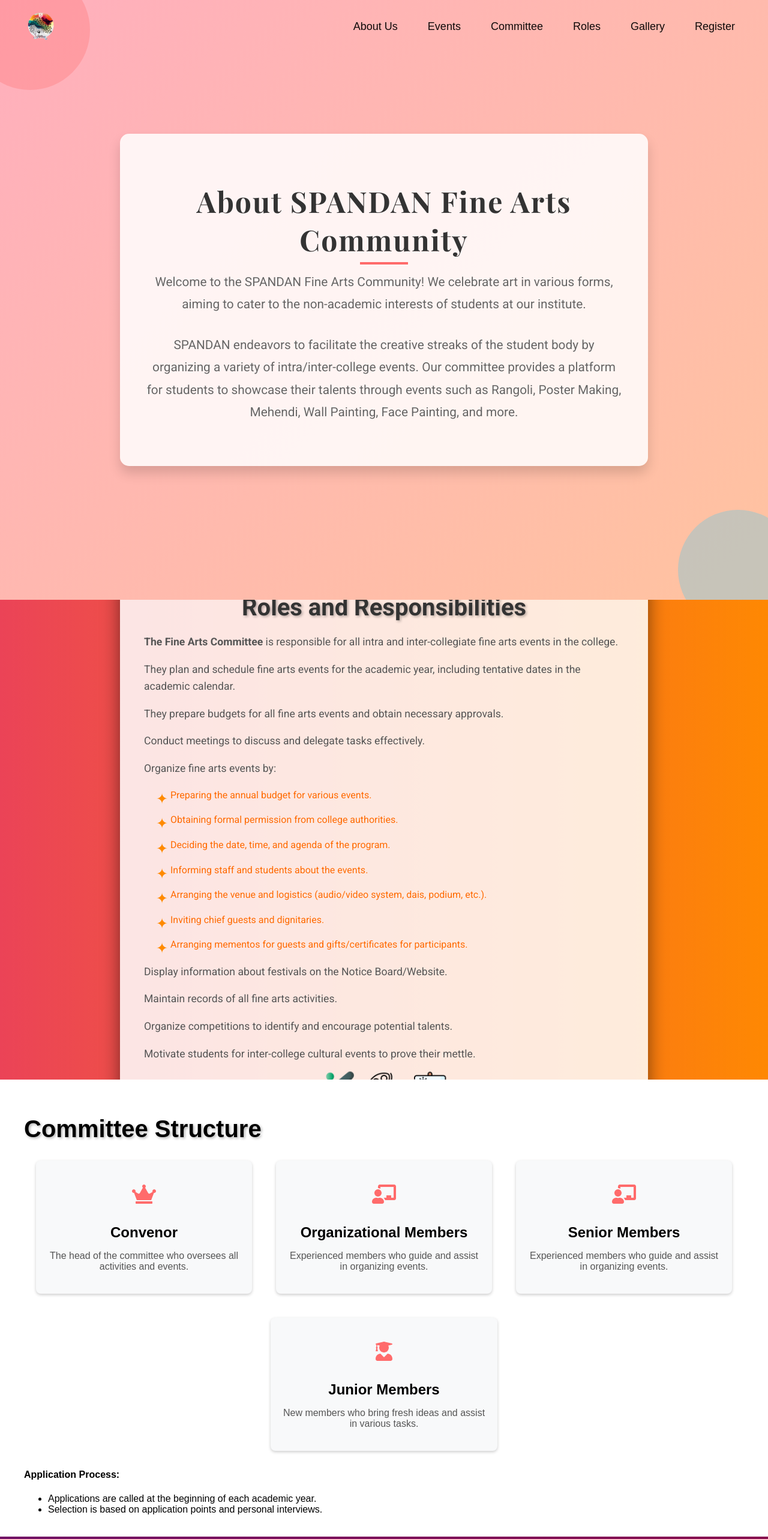
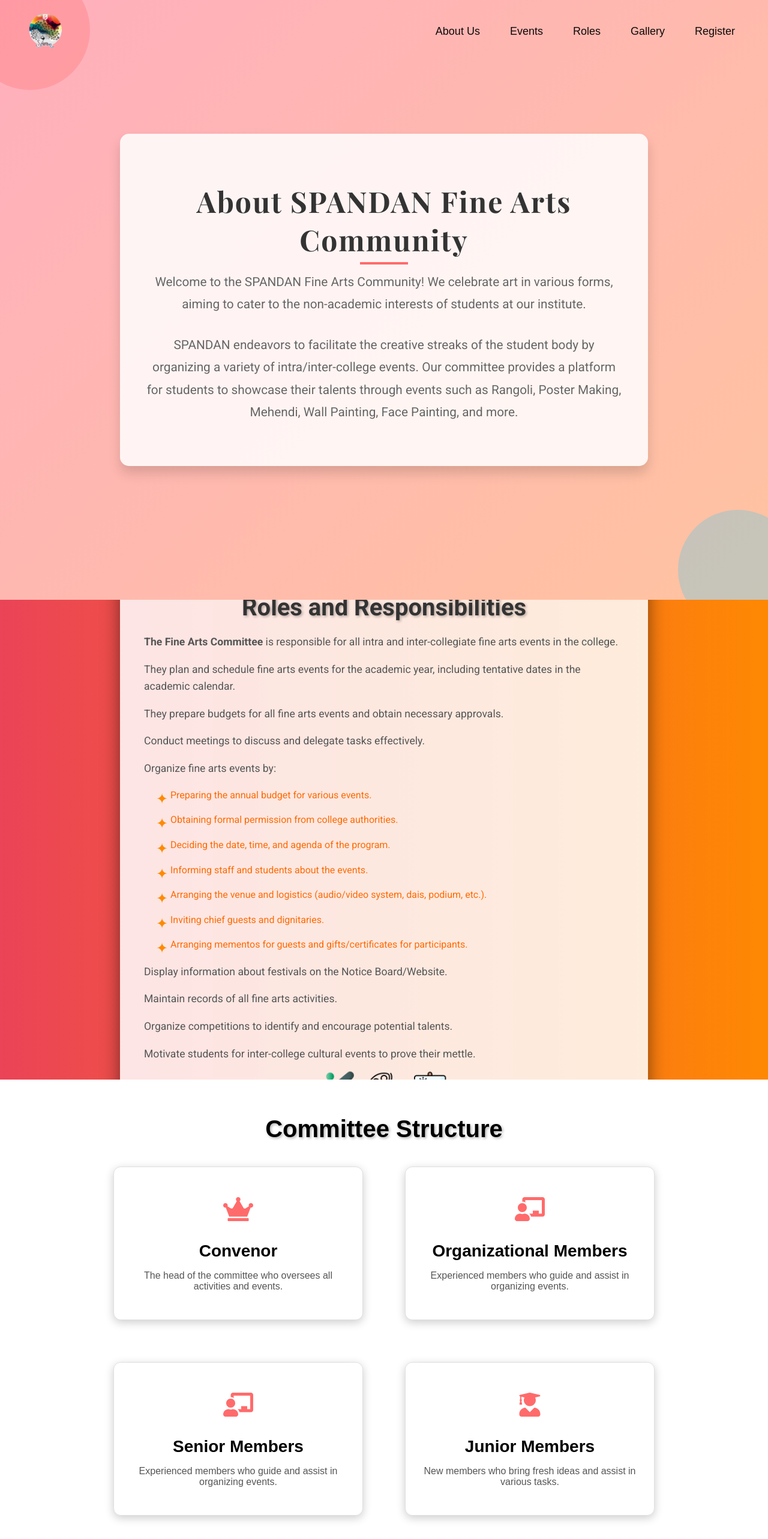
Before and after one commit to 0609Abhinav/spandan-website, a React (Create React App) app: page / in a window 1280 px wide. Shown: the top 2566 px of the page at 60% size. Built offline with nearby package versions, Linux system fonts and the light colour scheme.

Commit message:
"Removed Committee component, updated Navbar and CommitteeStructure components with new styles and functionality, and refactored code organization."

```diff
--- a/src/App.js
+++ b/src/App.js
@@ -2,7 +2,7 @@ import React from 'react';
 import Navbar from './Navbar/navbar'; // Adjust path as necessary
 import AboutUs from '../src/components/AboutUs/aboutus'; // Adjust path as necessary
 import Events from './components/Events/Events'; // Adjust path as necessary
-import Committee from './components/Committee'; // Adjust path as necessary
+ // Adjust path as necessary
 import EventForm from './components/EventForm'; // Adjust path as necessary
 import RolesAndResponsibilities from '../src/components/roles/RolesAndResponsibilities'; // Ensure this is correct
 import CommitteeStructure from '../src/components/CommitteeStructure/CommitteeStructure'; // Ensure this is correct
@@ -23,9 +23,6 @@ const App = () => {
             <section id="events">
                 <Events />
             </section>
-            <section id="committee">
-                <Committee />
-            </section>
             <section id="event-form">
                 <EventForm />
             </section>
--- a/src/Navbar/navbar.css
+++ b/src/Navbar/navbar.css
@@ -19,7 +19,7 @@ body {
 }
 
 .navbar.scrolled {
-    background: linear-gradient(135deg, #ff6b6b, #f7e38e);  /* Example gradient */
+    background: linear-gradient(135deg, #ff6b6b, #f7e38e); /* Example gradient */
     box-shadow: 0 4px 12px rgba(0, 0, 0, 0.1);
 }
 
@@ -35,7 +35,7 @@ body {
 
 /* Logo */
 .logo img {
-    height: 55px;
+    height: 5px;
     transition: transform 0.3s ease;
 }
 
@@ -110,6 +110,10 @@ body {
         width: 100%;
     }
 
+    .nav-links.show {
+        display: flex; /* Ensure nav links show when open */
+    }
+
     .nav-links li {
         width: 100%;
         text-align: center;
@@ -135,3 +139,23 @@ body {
         opacity: 1;
     }
 }
+/* Logo */
+.logo img {
+    height: 70px;  /* Increase the default height */
+    transition: transform 0.3s ease;  /* Smooth transition for scaling */
+}
+
+/* Logo on Hover */
+.logo img:hover {
+    transform: scale(1.1);  /* Scale the logo up on hover */
+}
+
+/* Preventing Right Click */
+.logo img {
+    pointer-events: none; /* Prevents right-click context menu */
+}
+
+/* Alternative: Using a 'div' for logo to disable right-click */
+.logo {
+    pointer-events: none; /* Prevents interaction with the logo */
+}
--- a/src/Navbar/navbar.js
+++ b/src/Navbar/navbar.js
@@ -10,6 +10,11 @@ const Navbar = () => {
     // Toggle the mobile menu
     const toggleMenu = () => {
         setIsOpen(!isOpen);
+    };
+
+    // Close the menu
+    const closeMenu = () => {
+        setIsOpen(false);
     };
 
     // Handle scroll event to add background color when scrolling
@@ -46,22 +51,19 @@ const Navbar = () => {
                 {/* Navigation Links */}
                 <ul className={`nav-links ${isOpen ? 'show' : ''}`}>
                     <li>
-                        <Link to="about-us" smooth={true} duration={500} onClick={toggleMenu}>About Us</Link>
+                        <Link to="about-us" smooth={true} duration={500} onClick={closeMenu}>About Us</Link>
                     </li>
                     <li>
-                        <Link to="events" smooth={true} duration={500} onClick={toggleMenu}>Events</Link>
+                        <Link to="events" smooth={true} duration={500} onClick={closeMenu}>Events</Link>
                     </li>
                     <li>
-                        <Link to="committee" smooth={true} duration={500} onClick={toggleMenu}>Committee</Link>
+                        <Link to="roles-and-responsibilities" smooth={true} duration={500} onClick={closeMenu}>Roles</Link>
                     </li>
                     <li>
-                        <Link to="roles-and-responsibilities" smooth={true} duration={500} onClick={toggleMenu}>Roles</Link>
+                        <Link to="gallery" smooth={true} duration={500} onClick={closeMenu}>Gallery</Link>
                     </li>
                     <li>
-                        <Link to="gallery" smooth={true} duration={500} onClick={toggleMenu}>Gallery</Link>
-                    </li>
-                    <li>
-                        <Link to="register" smooth={true} duration={500} onClick={toggleMenu}>Register</Link>
+                        <Link to="register" smooth={true} duration={500} onClick={closeMenu}>Register</Link>
                     </li>
                 </ul>
             </div>
--- a/src/components/Committee.js
+++ /dev/null
@@ -1,22 +0,0 @@
-import React from 'react';
-
-const Committee = () => {
-    const committeeMembers = [
-        { name: 'Alice', role: 'President' },
-        { name: 'Bob', role: 'Secretary' },
-        { name: 'Charlie', role: 'Treasurer' },
-    ];
-
-    return (
-        <section id="committee">
-            <h2>Committee Members</h2>
-            <ul>
-                {committeeMembers.map((member, index) => (
-                    <li key={index}>{member.name} - {member.role}</li>
-                ))}
-            </ul>
-        </section>
-    );
-};
-
-export default Committee;
--- a/src/components/CommitteeStructure/CommitteeStructure.css
+++ b/src/components/CommitteeStructure/CommitteeStructure.css
@@ -1,79 +1,137 @@
 /* Committee Structure Section */
 .committee-structure {
     transition: transform 0.3s ease;
-    padding: 20px; /* Padding inside the structure */
-    max-width: 1200px; /* Limit the width for larger screens */
-    margin: 0 auto; /* Center the structure */
+    padding: 20px;
+    max-width: 1200px;
+    margin: 0 auto;
 }
 
-.committee-structure:hover {
-    transform: scale(1.02); /* Slight zoom effect on hover */
+/* Center Heading */
+h3 {
+    text-align: center; /* Center the heading */
+    margin-bottom: 20px; /* Add space below the heading */
 }
 
 /* Structure Container */
 .structure {
     display: flex;
-    justify-content: center; /* Align items to the center */
-    flex-wrap: wrap; /* Allows items to wrap for responsiveness */
-    gap: 20px; /* Ensure space between elements */
-    padding: 0 10px; /* Padding inside structure to prevent overflow */
+    justify-content: center;
+    flex-wrap: wrap;
+    gap: 30px; /* Increased gap for better spacing */
+    padding: 0 10px;
 }
 
 /* Role Card Styling */
 .role {
-    background-color: #f8f9fa; /* Light background for roles */
-    border-radius: 8px;
-    padding: 20px;
+    position: relative; /* For positioning popup cards */
+    background-color: #ffffff; /* Bright background for better contrast */
+    border-radius: 12px; /* Rounded corners */
+    padding: 30px; /* Increased padding */
     text-align: center;
-    box-sizing: border-box; /* Ensure padding does not affect the width */
-    box-shadow: 0 2px 5px rgba(0, 0, 0, 0.2); /* Subtle shadow for depth */
+    box-shadow: 0 4px 15px rgba(0, 0, 0, 0.2); /* More pronounced shadow */
     transition: transform 0.3s ease, box-shadow 0.3s ease;
-    flex: 1 1 calc(33% - 40px); /* Flex behavior to fit within 3 columns */
-    max-width: 32%; /* Prevent the cards from stretching too much */
-    margin: 10px;
+    flex: 1 1 calc(30% - 40px); /* Adjusted for 3 items per row */
+    max-width: 30%; /* Max width for better sizing */
+    margin: 20px; /* Increased margin */
+    overflow: hidden; /* Ensure overflow is hidden */
+    border: 1px solid #e0e0e0; /* Subtle border */
 }
 
+/* Hover Effects for Role Cards */
 .role:hover {
-    transform: scale(1.05); /* Slight zoom effect on hover */
-    box-shadow: 0 4px 10px rgba(0, 0, 0, 0.3); /* Deeper shadow on hover */
+    transform: translateY(-5px); /* Lift effect on hover */
+    box-shadow: 0 8px 25px rgba(0, 0, 0, 0.3); /* Stronger shadow on hover */
+}
+
+/* Popup Card Styling */
+.popup-card {
+    position: absolute; /* Positioning the popup card */
+    top: 0;
+    left: 0;
+    width: 100%;
+    height: 100%;
+    background-color: rgba(255, 255, 255, 0.9); /* Semi-transparent background */
+    display: flex;
+    align-items: center;
+    justify-content: center;
+    opacity: 0; /* Initially hidden */
+    transition: opacity 0.3s ease;
+}
+
+.role:hover .popup-card {
+    opacity: 1; /* Show popup on hover */
 }
 
 /* Icon Styling */
 .icon {
-    font-size: 2rem; /* Size of the icons */
-    color: #ff6b6b; /* Customize icon color */
+    font-size: 2.5rem; /* Larger icon size */
+    color: #ff6b6b;
+    margin-bottom: 15px; /* Space between icon and title */
 }
 
 /* Role Title Styling */
 .role-title {
-    font-size: 1.5rem; /* Size of role titles */
+    font-size: 1.75rem; /* Increased title size */
+    margin: 15px 0;
+    font-weight: bold; /* Bold title for emphasis */
+}
+
+/* Member Card Styling */
+.member-card {
+    text-align: center;
+    max-width: 250px; /* Set a max width for cards */
+    background-color: #f0f8ff; /* Light background for member cards */
+    border-radius: 8px; /* Rounded corners */
+    padding: 15px; /* Padding for member cards */
+    box-shadow: 0 2px 10px rgba(0, 0, 0, 0.2); /* Soft shadow */
+    transition: transform 0.3s ease; /* Animation on hover */
+}
+
+.member-card:hover {
+    transform: scale(1.05); /* Slightly enlarge on hover */
+}
+
+.member-photo {
+    width: 80%; /* Responsive photo size */
+    border-radius: 50%; /* Circular image */
+    margin-bottom: 10px; /* Space below the image */
+}
+
+.member-name {
+    font-size: 1.5rem; /* Increased font size */
     margin: 10px 0;
+    color: #333; /* Darker text color for names */
+}
+
+.member-department {
+    font-size: 1.1rem; /* Slightly larger font size for department */
+    color: #555; /* Lighter text color for departments */
 }
 
 /* Responsive Design for Smaller Screens */
 @media (max-width: 1024px) {
     .role {
-        flex: 1 1 calc(45% - 40px); /* 2 items per row on tablets */
+        flex: 1 1 calc(45% - 40px);
         max-width: 45%;
     }
 }
 
 @media (max-width: 768px) {
     .role {
-        flex: 1 1 100%; /* 1 item per row on mobile */
-        max-width: 100%; /* Ensure full width on small screens */
+        flex: 1 1 100%;
+        max-width: 100%;
     }
 
     .structure {
-        justify-content: center; /* Center content on small screens */
+        justify-content: center;
     }
 }
 
 /* Frame Styling for Context */
 .frame {
-    border: 2px solid #ff6b6b; /* Optional border around the frame */
+    border: 2px solid #ff6b6b;
     padding: 20px;
     border-radius: 12px;
-    max-width: 1240px; /* Limit width of the frame */
-    margin: 20px auto; /* Center the frame */
+    max-width: 1240px;
+    margin: 20px auto;
 }
--- a/src/components/CommitteeStructure/CommitteeStructure.js
+++ b/src/components/CommitteeStructure/CommitteeStructure.js
@@ -1,40 +1,90 @@
 import React from 'react';
-import { FaUserGraduate, FaChalkboardTeacher, FaCrown } from 'react-icons/fa'; // Import icons
+import { FaUserGraduate, FaChalkboardTeacher, FaCrown } from 'react-icons/fa';
+import './CommitteeStructure.css';
 
-import './CommitteeStructure.css'; // Import CSS for additional styling
+const membersData = {
+    convenor: [
+        { name: "John Doe", photo: "path/to/photo1.jpg", department: "Computer Science" },
+    ],
+    organizationalMembers: [
+        { name: "Alice Smith", photo: "path/to/photo2.jpg", department: "Mathematics" },
+        { name: "Bob Johnson", photo: "path/to/photo3.jpg", department: "Physics" },
+        { name: "Charlie Brown", photo: "path/to/photo4.jpg", department: "Chemistry" },
+        { name: "David Wilson", photo: "path/to/photo5.jpg", department: "Biology" },
+        { name: "Eve Davis", photo: "path/to/photo6.jpg", department: "English" },
+        { name: "Frank Miller", photo: "path/to/photo7.jpg", department: "History" },
+    ],
+    seniorMembers: [
+        { name: "Grace Lee", photo: "path/to/photo8.jpg", department: "Geography" },
+        { name: "Hank Wright", photo: "path/to/photo9.jpg", department: "Economics" },
+        { name: "Ivy Thompson", photo: "path/to/photo10.jpg", department: "Sociology" },
+    ],
+    juniorMembers: [
+        { name: "Jack Wilson", photo: "path/to/photo11.jpg", department: "Computer Science" },
+        { name: "Lily Martinez", photo: "path/to/photo12.jpg", department: "Mathematics" },
+    ]
+};
+
+const MemberCard = ({ member }) => (
+    <div className="member-card">
+        <img src={member.photo} alt={member.name} className="member-photo" />
+        <h4 className="member-name">{member.name}</h4>
+        <p className="member-department">{member.department}</p>
+    </div>
+);
 
 const CommitteeStructure = () => {
     return (
         <section className="committee-structure bg-white p-6 rounded-lg shadow-md mt-6">
-            <h3 className="text-2xl font-bold mb-4 text-center">Committee Structure</h3>
+            <h3 className="text-2xl font-bold mb-4 text-center">Committee Structure</h3> {/* Centered Heading */}
             <div className="structure">
+                {/* Convenor */}
                 <div className="role">
                     <FaCrown className="icon" />
                     <h4 className="role-title">Convenor</h4>
                     <p>The head of the committee who oversees all activities and events.</p>
+                    {membersData.convenor.map((member, index) => (
+                        <div className="popup-card" key={index}>
+                            <MemberCard member={member} />
+                        </div>
+                    ))}
                 </div>
+
+                {/* Organizational Members */}
                 <div className="role">
                     <FaChalkboardTeacher className="icon" />
                     <h4 className="role-title">Organizational Members</h4>
                     <p>Experienced members who guide and assist in organizing events.</p>
+                    {membersData.organizationalMembers.map((member, index) => (
+                        <div className="popup-card" key={index}>
+                            <MemberCard member={member} />
+                        </div>
+                    ))}
                 </div>
+
+                {/* Senior Members */}
                 <div className="role">
                     <FaChalkboardTeacher className="icon" />
                     <h4 className="role-title">Senior Members</h4>
                     <p>Experienced members who guide and assist in organizing events.</p>
+                    {membersData.seniorMembers.map((member, index) => (
+                        <div className="popup-card" key={index}>
+                            <MemberCard member={member} />
+                        </div>
+                    ))}
                 </div>
+
+                {/* Junior Members */}
                 <div className="role">
                     <FaUserGraduate className="icon" />
                     <h4 className="role-title">Junior Members</h4>
                     <p>New members who bring fresh ideas and assist in various tasks.</p>
+                    {membersData.juniorMembers.map((member, index) => (
+                        <div className="popup-card" key={index}>
+                            <MemberCard member={member} />
+                        </div>
+                    ))}
                 </div>
-            </div>
-            <div className="applications mt-6">
-                <h4 className="font-bold">Application Process:</h4>
-                <ul className="list-disc pl-6">
-                    <li>Applications are called at the beginning of each academic year.</li>
-                    <li>Selection is based on application points and personal interviews.</li>
-                </ul>
             </div>
         </section>
     );
```
Also changed, not shown: src/components/PopupCard/PopupCard.css (added, +36 -0 lines), src/components/PopupCard/PopupCard.js (added, +16 -0 lines).
